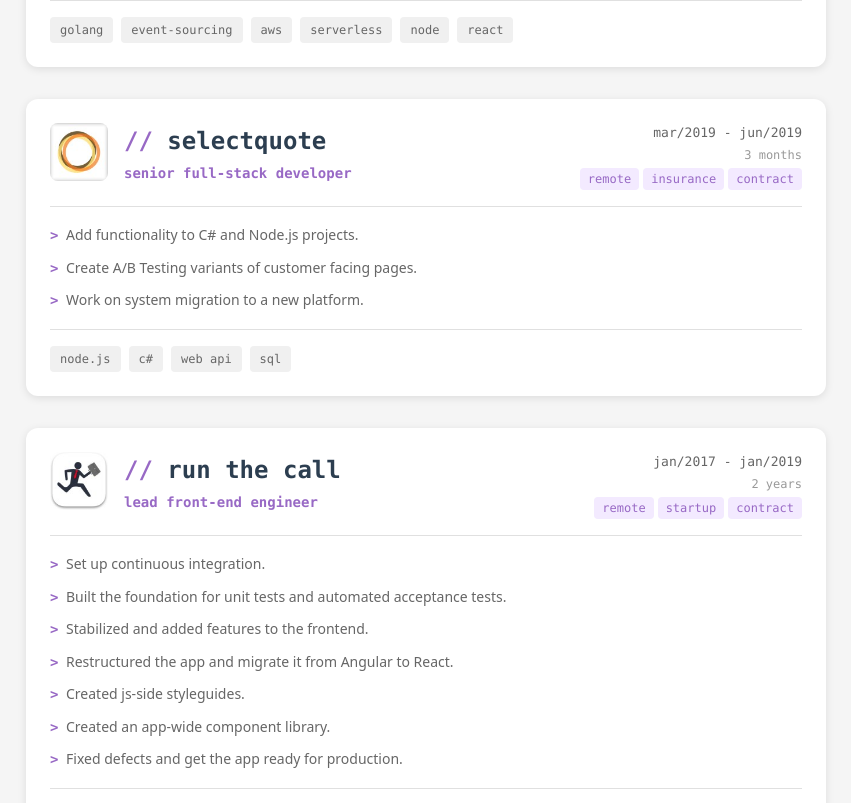
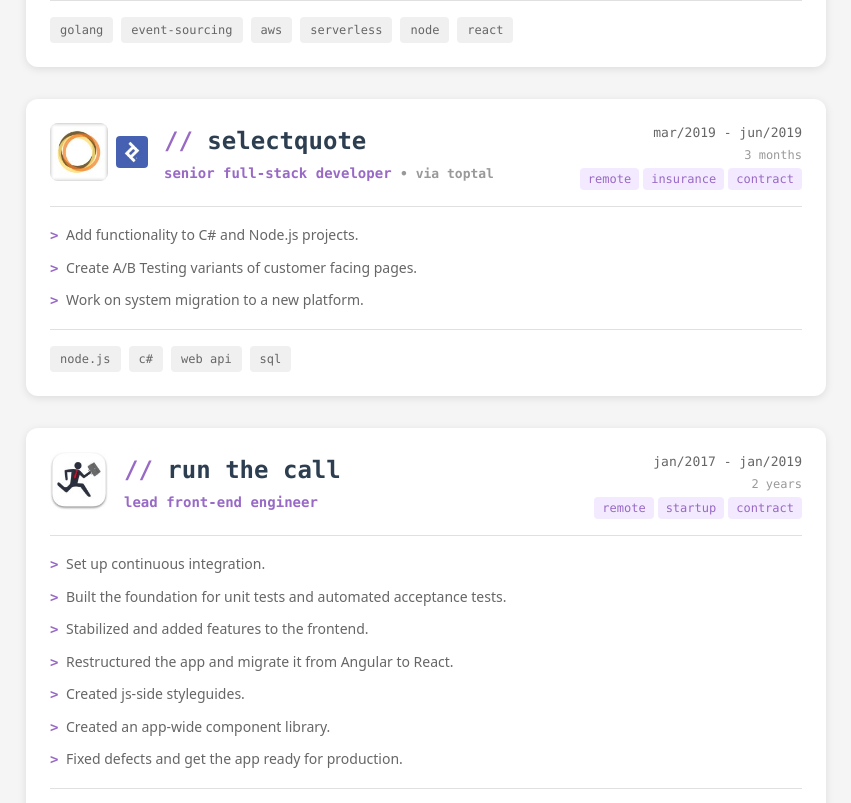
Before and after one commit to caiokf/homepage, a Vue app: page /experience in a window 1280 px wide. Shown: the part 1520-2323 px from the top of the page, without its empty margins (266-1117 px from the left). Built offline with nearby package versions, Linux system fonts and the light colour scheme.

Commit message:
feat(xp): add via company logos and text for contract work

```diff
--- a/src/config/experience-config.ts
+++ b/src/config/experience-config.ts
@@ -76,7 +76,7 @@ export const experiencesConfig: Experience[] = [
   {
     slug: "selectquote",
     company: "SelectQuote",
-    via: "Toptal",
+    via: "toptal",
     position: "Senior Full-stack Developer",
     tags: ["remote", "insurance", "contract"],
     website: "https://www.selectquote.com",
@@ -132,7 +132,7 @@ export const experiencesConfig: Experience[] = [
   {
     slug: "scribe-intelligence",
     company: "Scribe Intelligence",
-    via: "Toptal",
+    via: "toptal",
     position: "Technical Lead",
     tags: ["remote", "startup", "ai", "contract"],
     website: "https://www.linkedin.com/company/scribe-intelligence/posts/?feedView=all",
@@ -170,8 +170,8 @@ export const experiencesConfig: Experience[] = [
 
   {
     slug: "buffalo-suny",
-    company: "University at Buffalo—SUNY",
-    via: "Toptal",
+    company: "University at Buffalo",
+    via: "toptal",
     position: "Senior React Developer",
     tags: ["remote", "education", "contract"],
     website: "",
@@ -190,7 +190,7 @@ export const experiencesConfig: Experience[] = [
   {
     slug: "zenefits",
     company: "Zenefits | MustWin",
-    via: "Toptal",
+    via: "toptal",
     position: "Senior Frontend Developer",
     tags: ["remote", "hr-tech", "contract"],
     website: "https://www.zenefits.com",
@@ -208,12 +208,12 @@ export const experiencesConfig: Experience[] = [
   {
     slug: "cisco",
     company: "Cisco | MustWin",
-    via: "Toptal",
+    via: "toptal",
     position: "Senior Fullstack Developer",
     tags: ["remote", "enterprise", "contract"],
     website: "",
-    startDate: "2016-08-21",
-    endDate: "2016-04-04",
+    startDate: "2016-04-04",
+    endDate: "2016-08-21",
     highlights: [
       "Worked as a JavaScript frontend developer on an AngularJS code base.",
       "Set up a unit testing framework for frontend application.",
@@ -226,7 +226,7 @@ export const experiencesConfig: Experience[] = [
   {
     slug: "rackspace",
     company: "Rackspace",
-    via: "ThoughtWorks",
+    via: "tw",
     position: "Lead Consultant",
     tags: ["remote", "cloud"],
     website: "https://www.rackspace.com",
@@ -244,7 +244,7 @@ export const experiencesConfig: Experience[] = [
   {
     slug: "jse",
     company: "Johannesburg Stock Exchange",
-    via: "ThoughtWorks",
+    via: "tw",
     position: "Technical Lead",
     tags: ["on-site", "fintech"],
     website: "https://www.jse.co.za",
@@ -263,7 +263,7 @@ export const experiencesConfig: Experience[] = [
   {
     slug: "visioncritical",
     company: "Vision Critical",
-    via: "ThoughtWorks",
+    via: "tw",
     position: "Senior Web Developer",
     tags: ["on-site", "saas"],
     website: "https://www.visioncritical.com",
@@ -282,7 +282,7 @@ export const experiencesConfig: Experience[] = [
   {
     slug: "measuredprogress",
     company: "Measured Progress",
-    via: "ThoughtWorks",
+    via: "tw",
     position: "Technical Lead",
     tags: ["on-site", "education"],
     website: "https://www.measuredprogress.org",
@@ -301,7 +301,7 @@ export const experiencesConfig: Experience[] = [
   {
     slug: "gap",
     company: "Gap Inc.",
-    via: "ThoughtWorks",
+    via: "tw",
     position: "Senior Web Developer",
     tags: ["on-site", "e-commerce"],
     website: "",
--- a/src/pages/ExperiencePage.vue
+++ b/src/pages/ExperiencePage.vue
@@ -21,12 +21,21 @@
             class="experience-card"
           >
             <header class="experience-header">
+              <div class="logos-wrapper">
                 <div class="company-logo-wrapper" v-if="getCompanyLogo(experience)">
                   <img
                     :src="getCompanyLogo(experience)"
                     :alt="experience.company"
                     class="company-logo"
                   />
+                </div>
+                <div class="via-logo-wrapper" v-if="experience.via && getViaLogo(experience.via)">
+                  <img
+                    :src="getViaLogo(experience.via)"
+                    :alt="experience.via"
+                    class="via-logo"
+                  />
+                </div>
               </div>
               <div class="experience-title">
                 <h2 class="company-name">
@@ -41,7 +50,10 @@
                   </a>
                   <span v-else>{{ experience.company }}</span>
                 </h2>
-                <span class="position">{{ experience.position }}</span>
+                <span class="position">
+                  {{ experience.position }}
+                  <span class="via-text" v-if="experience.via">&bull; via {{ getViaName(experience.via) }}</span>
+                </span>
               </div>
               <div class="experience-meta">
                 <span class="date-range">{{ formatDateRange(experience) }}</span>
@@ -113,6 +125,25 @@
 
   function getCompanyLogo(experience: Experience): string | undefined {
     return companyLogos[experience.slug];
+  }
+
+  // Via company logos and names mapping
+  const viaLogos: Record<string, string> = {
+    toptal: companyLogos["toptal"],
+    tw: companyLogos["thoughtworks"],
+  };
+
+  const viaNames: Record<string, string> = {
+    toptal: "Toptal",
+    tw: "ThoughtWorks",
+  };
+
+  function getViaLogo(via: string): string | undefined {
+    return viaLogos[via];
+  }
+
+  function getViaName(via: string): string {
+    return viaNames[via] || via;
   }
 
   const INITIAL_VISIBLE_COUNT = 6;
@@ -313,6 +344,13 @@
     border-bottom: 1px solid var(--color-border);
   }
 
+  .logos-wrapper {
+    display: flex;
+    align-items: center;
+    gap: var(--space-2);
+    flex-shrink: 0;
+  }
+
   .company-logo-wrapper {
     flex-shrink: 0;
   }
@@ -322,6 +360,18 @@
     height: 58px;
     border-radius: var(--radius-md);
     object-fit: cover;
+  }
+
+  .via-logo-wrapper {
+    flex-shrink: 0;
+  }
+
+  .via-logo {
+    width: 32px;
+    height: 32px;
+    border-radius: var(--radius-sm);
+    object-fit: cover;
+    opacity: 0.8;
   }
 
   .experience-title {
@@ -361,6 +411,13 @@
     color: var(--color-primary);
     text-transform: lowercase;
     font-weight: var(--font-semibold);
+  }
+
+  .via-text {
+    font-family: var(--font-mono);
+    font-size: var(--text-sm);
+    color: var(--color-text-muted);
+    text-transform: lowercase;
   }
 
   .experience-meta {
@@ -514,6 +571,11 @@
       height: 50px;
     }
 
+    .via-logo {
+      width: 26px;
+      height: 26px;
+    }
+
     .experience-meta {
       align-items: flex-start;
       text-align: left;
```
Lines whose indentation alone changed are shown as unchanged.
